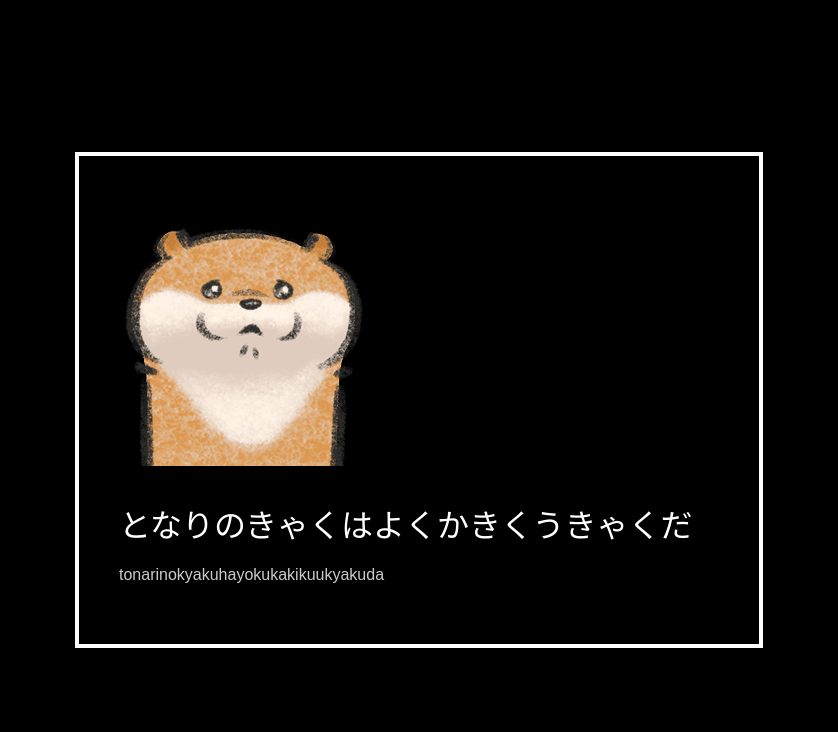
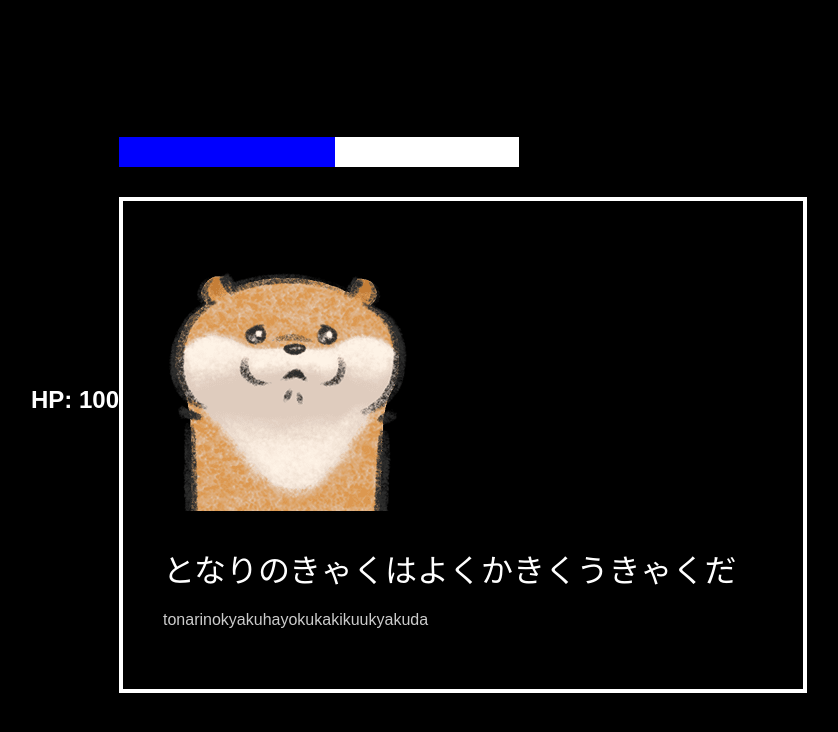
Before and after one commit to Ryota-Onuma/turn_battle, a React app in the folder rails/frontend/: page / in a window 1280 px wide. Shown: the top 732 px of the page, without its empty margins (221-1059 px from the left). Built offline with nearby package versions, Linux system fonts and the light colour scheme; the HTML template or start-up script is replaced by a standard one; a web font is replaced by a local one.

Commit message:
statusbarつくった

```diff
--- a/rails/frontend/package.json
+++ b/rails/frontend/package.json
@@ -22,7 +22,9 @@
   "author": "",
   "license": "ISC",
   "dependencies": {
+    "bootstrap": "^5.0.2",
     "react": "^17.0.2",
+    "react-bootstrap": "^2.0.0-beta.4",
     "react-dom": "^17.0.2"
   },
   "devDependencies": {
--- /dev/null
+++ b/rails/frontend/src/components/battle/status.jsx
@@ -0,0 +1,10 @@
+import React, {useState, useEffect} from "react";
+
+export const renderStatus = () => {
+  const [hp, setHP] = useState(100)
+  return(
+    <div id="status-container">
+      <h2>HP: {hp}</h2>
+    </div>
+  )
+}
--- /dev/null
+++ b/rails/frontend/src/components/render-bar.jsx
@@ -0,0 +1,6 @@
+import React from "react";
+import ProgressBar from 'react-bootstrap/ProgressBar'
+
+export const renderBar = (percent) => {
+  return <ProgressBar now={percent} />;
+};
--- a/rails/frontend/src/pages/battle/index.jsx
+++ b/rails/frontend/src/pages/battle/index.jsx
@@ -1,9 +1,12 @@
 import React, { useState, useEffect, useRef } from "react";
 import { generateRomanWords } from "../../plugins/battle/convert"
 import { renderImage } from "../../components/common"
+import { renderBar } from "../../components/render-bar"
 import "../../stylesheets/battle/battle.scss";
 import Kawauso from "../../images/kawauso.png"
+import { renderStatus }  from "../../components/battle/status"
 const Battle = () => {
+  const [count, setCount] = useState(0);
   const [valid_text, setValidText] = useState([]);
   const [invalid_text, setInValidText] = useState([]);
   const [is_clear, setIsClear] = useState(false);
@@ -38,6 +41,10 @@ const Battle = () => {
   const odai_ref = useRef();
   odai_ref.current = odai;
 
+
+  const count_ref = useRef();
+  count_ref.current = count;
+
   useEffect(() => {
     document.addEventListener("keydown", handleTyping, false);
   }, []);
@@ -46,6 +53,9 @@ const Battle = () => {
     setOdai(odai_list[odai_index_ref.current]);
     setInValidText(odai_list[odai_index_ref.current].roma_contents[0]);
     setValidText([]);
+    setCount(0)
+    const timer = setInterval(() => { countDown() },100)
+    return function(){ clearInterval(timer) };
   }, [odai_index]);
 
   const handleTyping = (e) => {
@@ -112,8 +122,27 @@ const Battle = () => {
     }
   }
 
+  const countDown = () => {
+    if(count_ref.current  < 100 && !is_clear) {
+      setCount(count_ref.current + 1)
+    } else {
+      setInValidKey(false);
+      if(odai_index_ref.current < odai_list.length - 1) {
+        setOdaiIndex(odai_index_ref.current + 1);
+      }
+    }
+
+  }
+
   return (
     <section id="battle">
+      <div id="status">
+        { renderStatus() }
+      </div>
+      <div id="not-status">
+      <div id="bar">
+          { renderBar(count) }
+        </div>
       <div id="area">
         <div id="image-and-notify-area">
           <div id="img-container">
@@ -129,6 +158,7 @@ const Battle = () => {
           <span id="valid">{valid_text}</span>
           <span id="invalid">{invalid_text}</span>
         </div>
+        </div>
       </div>
     </section>
   );
--- a/rails/frontend/src/stylesheets/battle/battle.scss
+++ b/rails/frontend/src/stylesheets/battle/battle.scss
@@ -1,17 +1,34 @@
 
 #battle {
   display: flex;
-  flex-direction: column;
+  flex-direction:　row;
   align-items: center;
   justify-content: center;
   width: 100vw;
   height: 100vh;
+  #not-status{
+
+    #bar {
+      width: 400px;
+      margin: 30px 0;
+      .progress-bar{
+        background-color: blue;
+        height: 30px;
+      }
+      .progress{
+        background-color: white;
+        height: 30px;
+      }
+    }
   #area {
     position: relative;
     border: 4px solid white;
     padding: 40px;
     z-index: 1;
     min-width: 600px;
+
+
+
     #image-and-notify-area{
       display: flex;
       flex-direction: row;
@@ -38,6 +55,7 @@
         }
       }
     }
+  }
     #odai {
       font-size: 2rem;
     }
--- /dev/null
+++ b/rails/frontend/src/stylesheets/battle/status.scss
@@ -0,0 +1,7 @@
+#status-container{
+  border: 4px solid white;
+  padding: 40px;
+  h2 {
+    color: white;
+  }
+}
```
Also changed, not shown: rails/frontend/src/components/common.jsx (line endings or trailing spaces), 1 other file (tests, documents, lock files or other folders).
